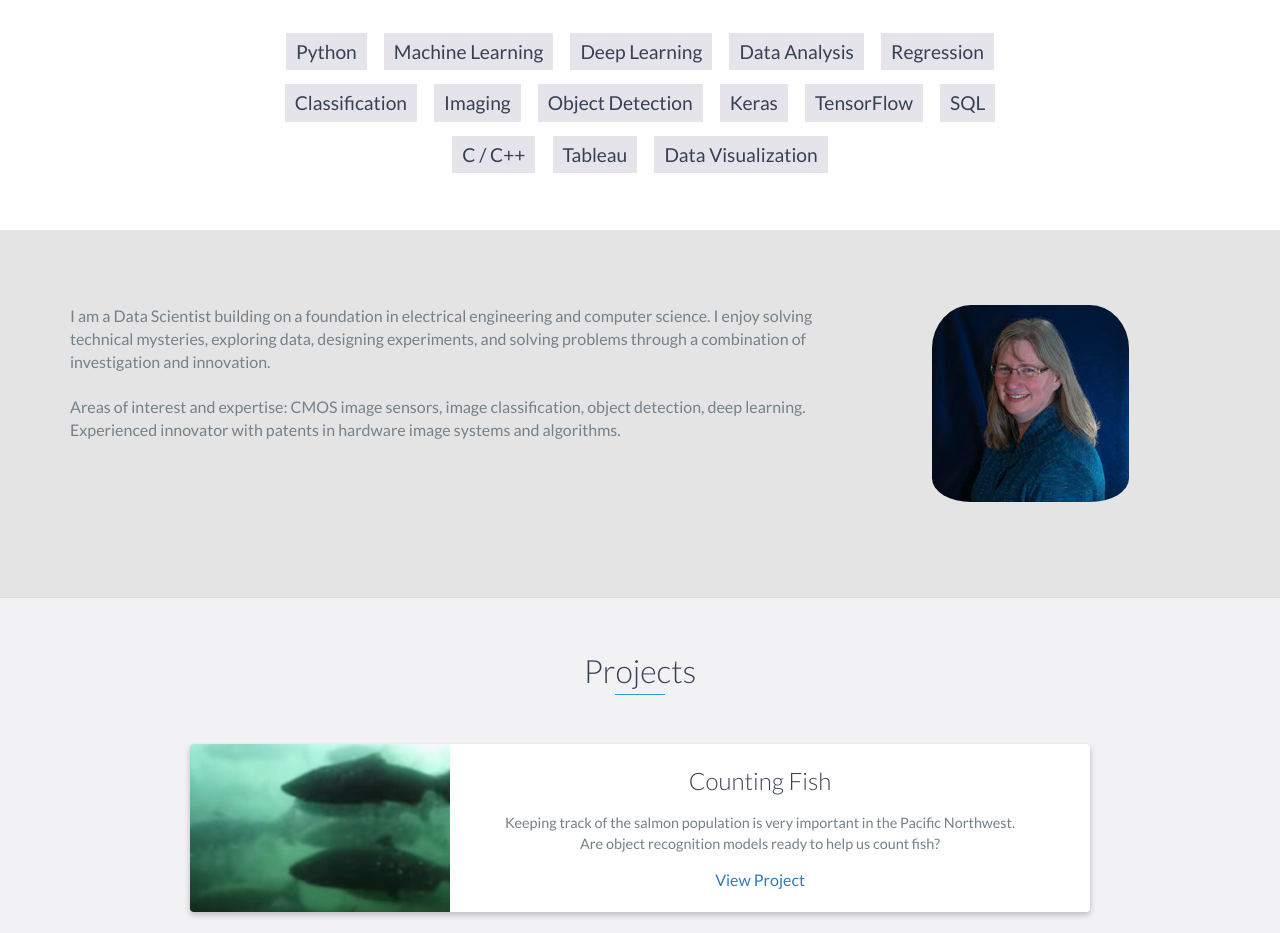
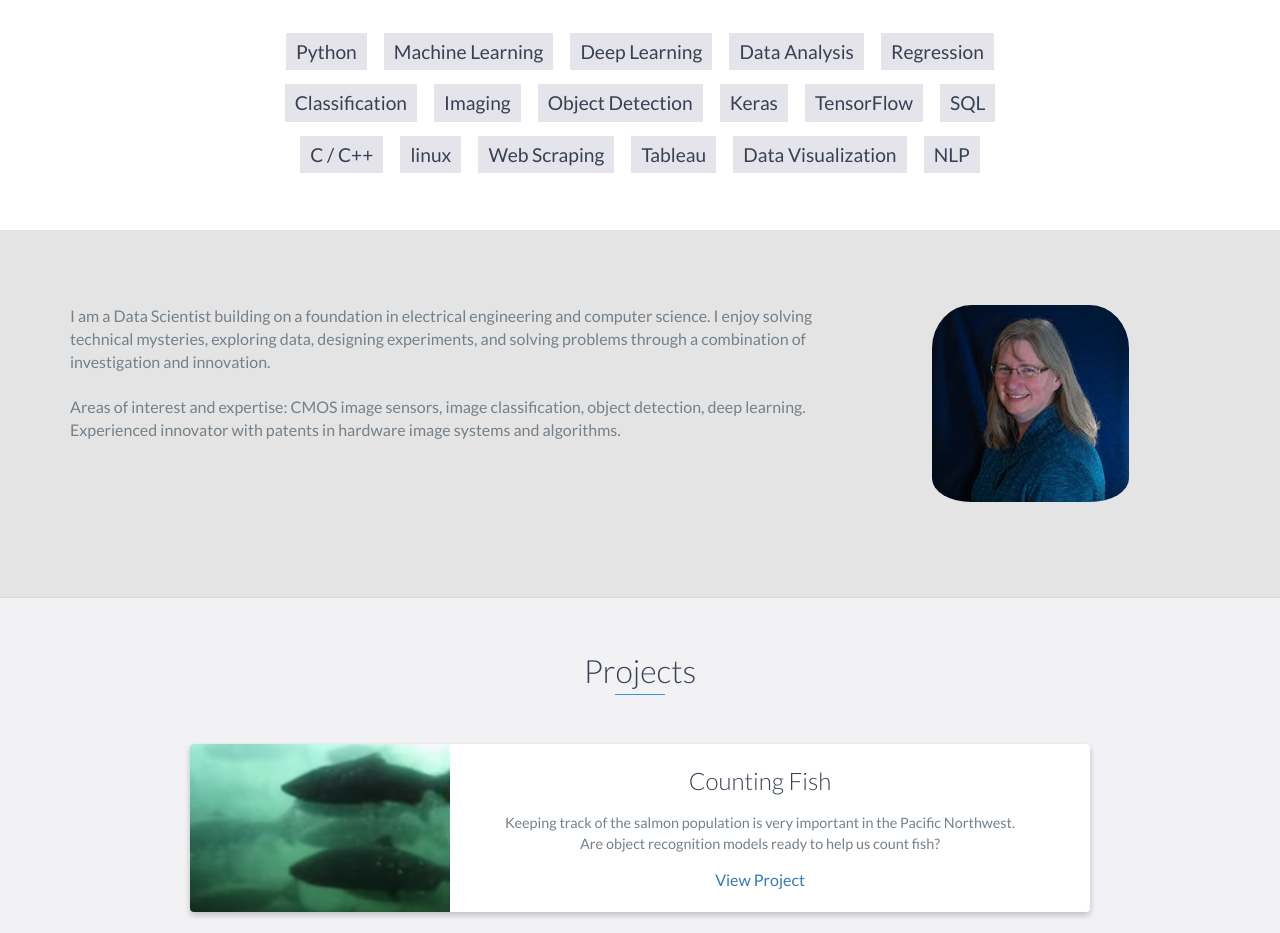
Before and after one commit to jshaffer94247/jshaffer94247.github.io, a plain HTML site: page index.html in a window 1280 px wide. Shown: the part 920-1853 px from the top of the page. Drawn offline with nearby package versions, Linux system fonts and the light colour scheme.

Commit message:
added linux web nlp to skills

```diff
--- a/index.html
+++ b/index.html
@@ -133,8 +133,11 @@
             <li>TensorFlow</li>
             <li>SQL</li>
             <li>C / C++</li>
-			<li>Tableau</li>
+            <li>linux</li>
+            <li>Web Scraping</li>
+			      <li>Tableau</li>
             <li>Data Visualization</li>
+            <li>NLP</li>
         </ul>
     </div>
     <!-- End #skills -->
```
